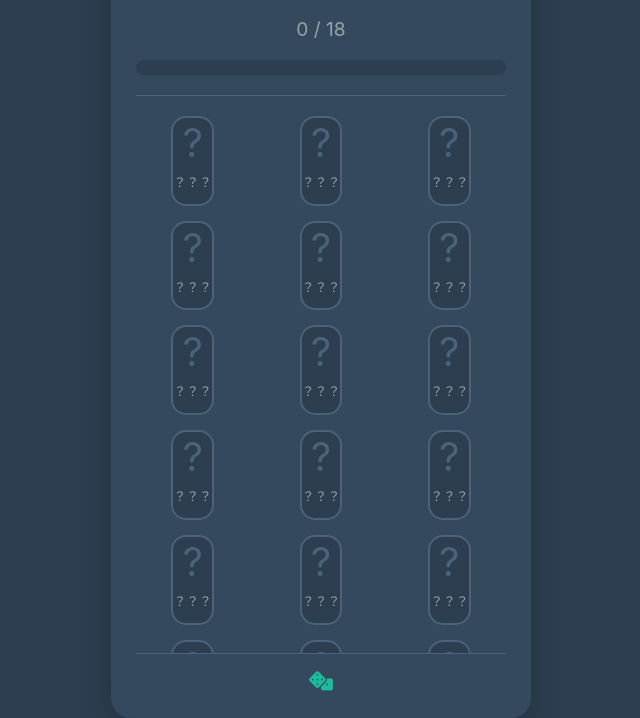
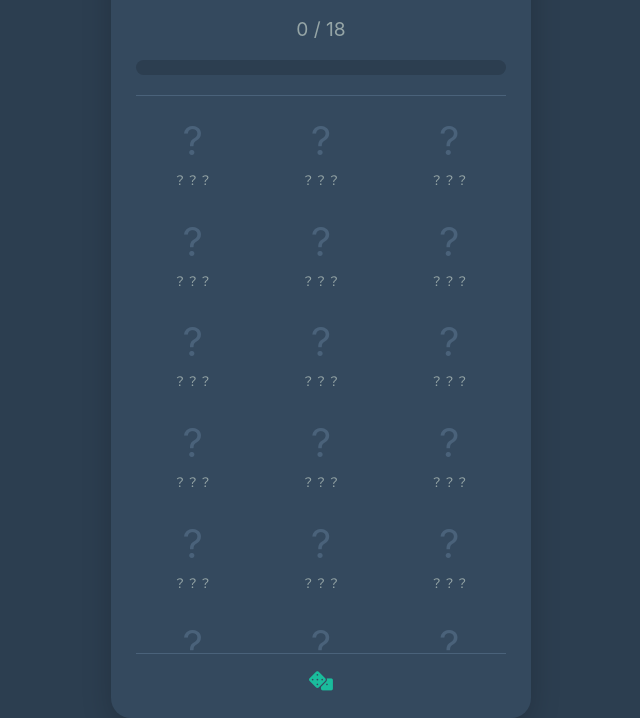
Before and after one commit to zio-0123/birthday-site, a plain HTML site: page collection.html in a window 1280 px wide. Shown: the part 82-800 px from the top of the page, without its empty margins (319-959 px from the left). Drawn offline with Linux system fonts and the light colour scheme.

Commit message:
Remove border and background from collection items

```diff
--- a/css/style.css
+++ b/css/style.css
@@ -383,9 +383,9 @@ body.collection-page {
 }
 
 .collection-item {
-    background-color: #2c3e50;
-    border: 2px solid #4a627a;
-    border-radius: 15px;
+    /* background-color: #2c3e50; */ /* 背景色を削除 */
+    /* border: 2px solid #4a627a; */ /* 枠線を削除 */
+    border-radius: 15px; /* 角丸は維持 */
     aspect-ratio: 1 / 1;
     display: flex;
     flex-direction: column;
@@ -394,8 +394,8 @@ body.collection-page {
     transition: all 0.3s ease;
 }
 .collection-item.collected {
-    background-color: #1abc9c;
-    border-color: #16a085;
+    /* background-color: #1abc9c; */ /* 背景色を削除 */
+    /* border-color: #16a085; */ /* 枠線を削除 */
     transform: scale(1.05);
 }
 
```
